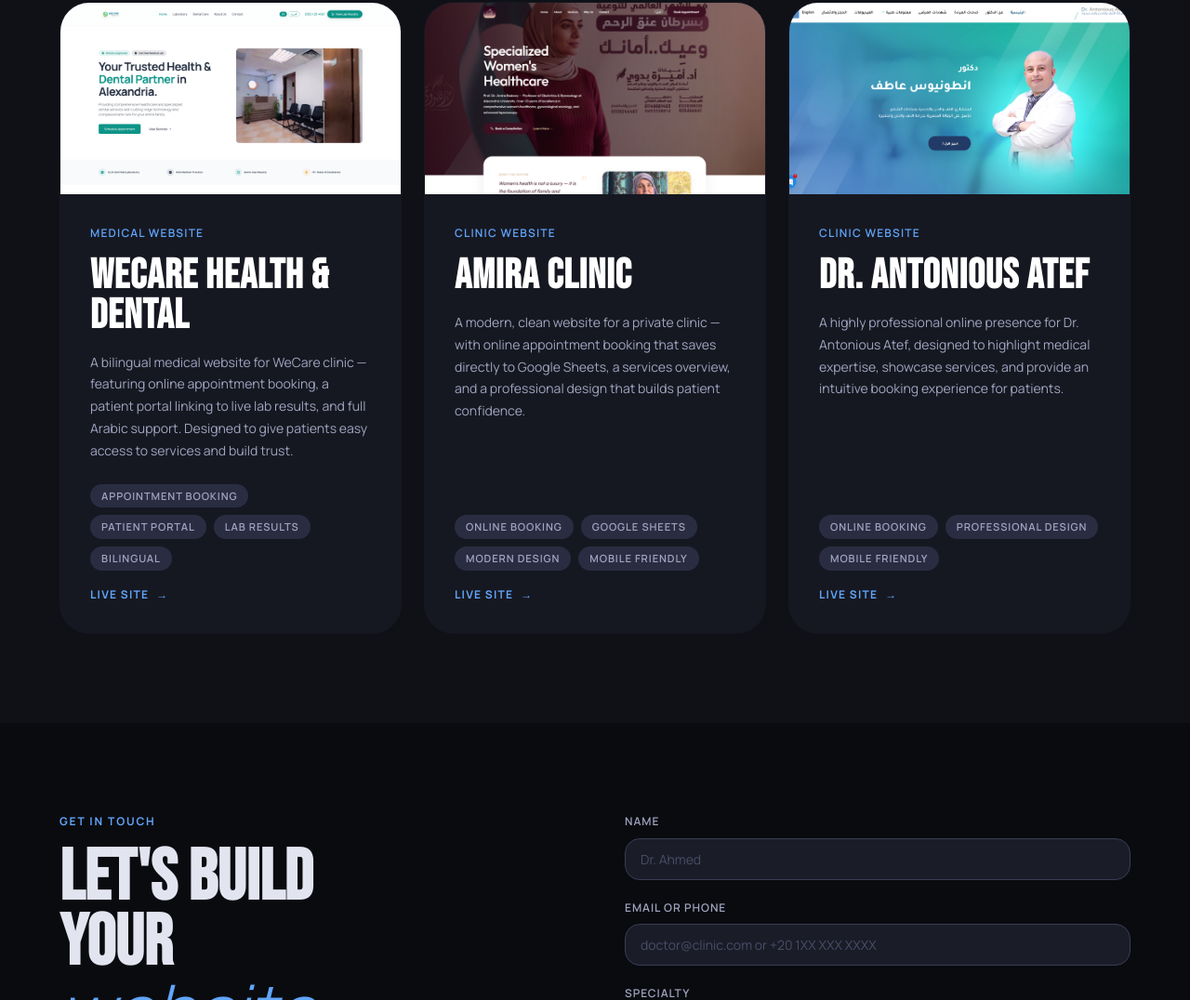
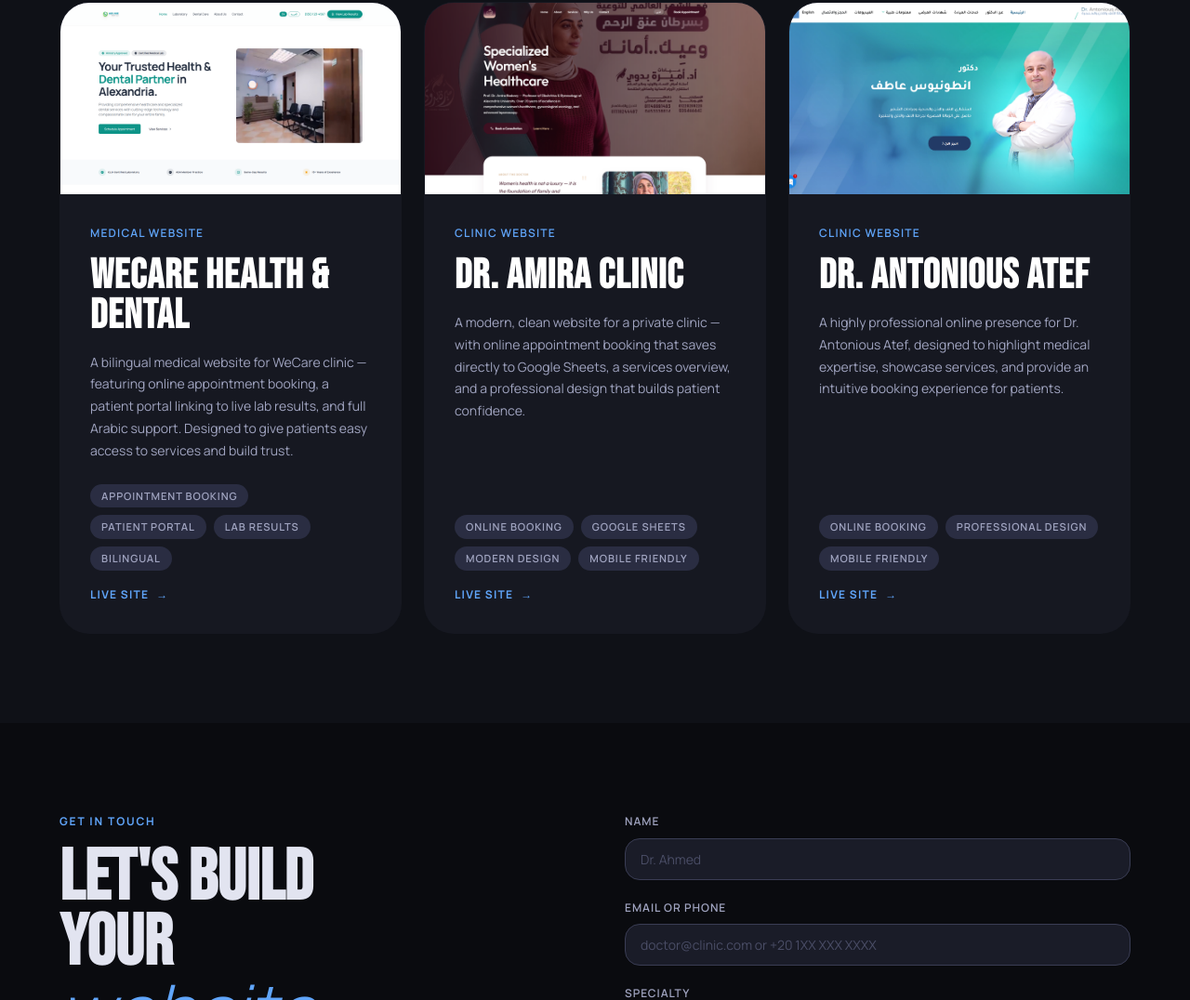
Before and after one commit to ma3n77/codeblue-web, a plain HTML site: page index.html in a window 1280 px wide. Shown: the part 3030-4106 px from the top of the page at 93% size. Drawn offline with Linux system fonts and the light colour scheme.

Commit message:
update amira clinic title to dr.amira clinic

```diff
--- a/index.html
+++ b/index.html
@@ -292,7 +292,7 @@
               <div class="project-card__meta">
                 <span>Clinic Website</span>
               </div>
-              <h3 class="project-card__title">Amira Clinic</h3>
+              <h3 class="project-card__title">Dr. Amira Clinic</h3>
               <p class="project-card__desc">
                 A modern, clean website for a private clinic — with online appointment booking
                 that saves directly to Google Sheets, a services overview, and a professional design
```
